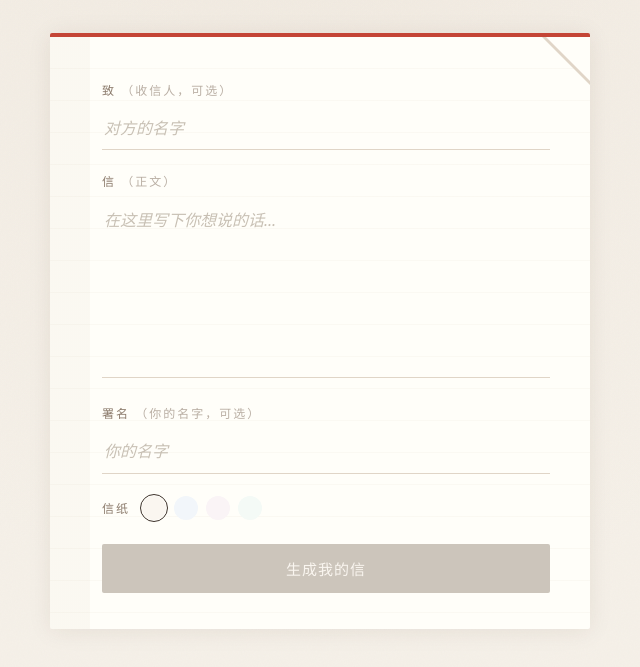
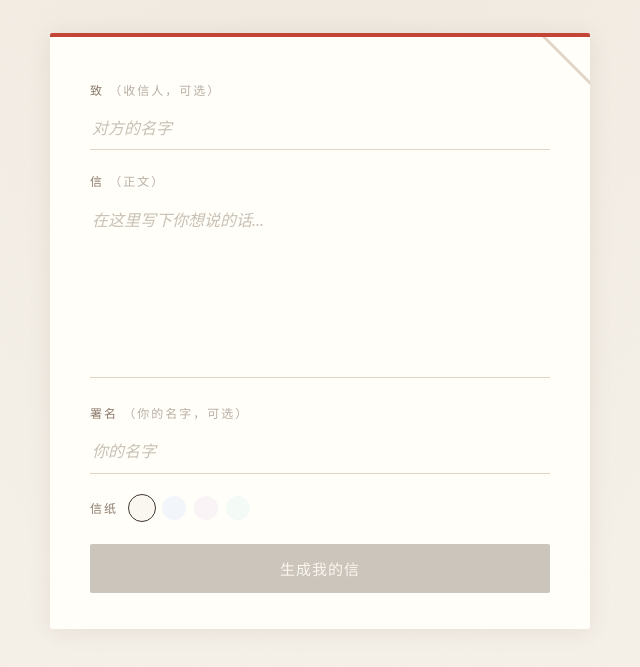
Before and after one commit to userAlex110/myLetter, a plain HTML site: page index.html in a window 1280 px wide. Shown: the part 201-868 px from the top of the page, without its empty margins (320-960 px from the left). Drawn offline with nearby package versions, Linux system fonts and the light colour scheme; a web font is replaced by a local one.

Commit message:
fix: remove horizontal lines from write page for visual consistency

```diff
--- a/index.html
+++ b/index.html
@@ -91,14 +91,9 @@
   .paper {
     background: var(--card);
     border-radius: 2px;
-    padding: 44px 40px 36px 52px;
+    padding: 44px 40px 36px;
     box-shadow: var(--shadow);
     position: relative;
-    background-image:
-      linear-gradient(to right, rgba(200,180,150,0.08) 40px, transparent 40px),
-      repeating-linear-gradient(
-        transparent, transparent 31px, rgba(180,150,120,0.05) 31px, rgba(180,150,120,0.05) 32px
-      );
     border-top: 4px solid var(--accent);
     animation: slideUp 0.6s ease;
   }
```
